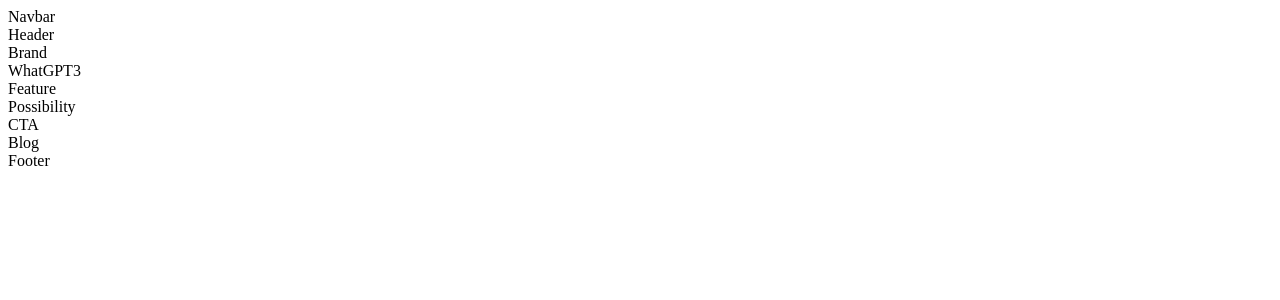
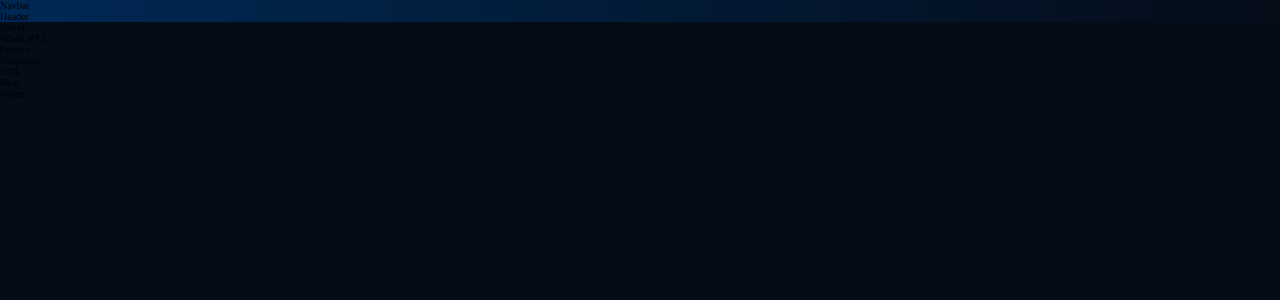
Before and after one commit to bpinazmul18/gpt3-jsm, a React (Create React App) app: page / in a window 1280 px wide. Shown: the top 300 px of the page. Built offline with nearby package versions, Linux system fonts and the light colour scheme.

Commit message:
ADD: Add Basic Style.

```diff
--- /dev/null
+++ b/src/App.css
@@ -0,0 +1,125 @@
+* {
+  margin: 0;
+  padding: 0;
+  box-sizing: border-box;
+}
+
+html {
+  font-size: 62.5%;
+  scroll-behavior: smooth;
+}
+
+body {
+  background: var(--color-bg);
+}
+
+.gradient__bg {
+  /* ff 3.6+ */
+  background: -moz-radial-gradient(
+    circle at 3% 25%,
+    rgba(0, 40, 83, 1) 0%,
+    rgba(4, 12, 24, 1) 100%
+  );
+
+  /* safari 5.1+,chrome 10+ */
+  background: -webkit-radial-gradient(
+    circle at 3% 25%,
+    rgba(0, 40, 83, 1) 0%,
+    rgba(4, 12, 24, 1) 100%
+  );
+
+  /* opera 11.10+ */
+  background: -o-radial-gradient(
+    circle at 3% 25%,
+    rgba(0, 40, 83, 1) 0%,
+    rgba(4, 12, 24, 1) 100%
+  );
+
+  /* ie 10+ */
+  background: -ms-radial-gradient(
+    circle at 3% 25%,
+    rgba(0, 40, 83, 1) 0%,
+    rgba(4, 12, 24, 1) 100%
+  );
+
+  /* global 92%+ browsers support */
+  background: radial-gradient(
+    circle at 3% 25%,
+    rgba(0, 40, 83, 1) 0%,
+    rgba(4, 12, 24, 1) 100%
+  );
+}
+
+.gradient__text {
+  background: var(--gradient-text);
+  background-clip: text;
+  -webkit-background-clip: text;
+  -webkit-text-fill-color: transparent;
+}
+
+.section__padding {
+  padding: 4rem 6rem;
+}
+
+.section__margin {
+  margin: 4rem 6rem;
+}
+
+.scale-up-center {
+  -webkit-animation: scale-up-center 0.4s cubic-bezier(0.39, 0.575, 0.565, 1)
+    both;
+  animation: scale-up-center 0.4s cubic-bezier(0.39, 0.575, 0.565, 1) both;
+}
+
+/* ----------------------------------------------
+ * Generated by Animista on 2023-2-25 21:51:59
+ * Licensed under FreeBSD License.
+ * See http://animista.net/license for more info.
+ * w: http://animista.net, t: @cssanimista
+ * ---------------------------------------------- */
+
+/**
+ * ----------------------------------------
+ * animation scale-up-center
+ * ----------------------------------------
+ */
+@-webkit-keyframes scale-up-center {
+  0% {
+    -webkit-transform: scale(0.5);
+    transform: scale(0.5);
+  }
+  100% {
+    -webkit-transform: scale(1);
+    transform: scale(1);
+  }
+}
+@keyframes scale-up-center {
+  0% {
+    -webkit-transform: scale(0.5);
+    transform: scale(0.5);
+  }
+  100% {
+    -webkit-transform: scale(1);
+    transform: scale(1);
+  }
+}
+
+@media only screen and (max-width: 700px) {
+  .section__padding {
+    padding: 4rem;
+  }
+
+  .section__margin {
+    margin: 4rem;
+  }
+}
+
+@media only screen and (max-width: 550px) {
+  .section__padding {
+    padding: 4rem 2rem;
+  }
+
+  .section__margin {
+    margin: 4rem 2rem;
+  }
+}
--- a/src/App.js
+++ b/src/App.js
@@ -9,6 +9,8 @@
   WhatGPT3,
 } from './containers'
 import { Brand, CTA, Navbar } from './components'
+
+import './App.css'
 
 const App = () => {
   return (
--- /dev/null
+++ b/src/index.css
@@ -0,0 +1,14 @@
+@import url('https://fonts.googleapis.com/css2?family=Manrope:wght@200;300;400;500;600;700;800&display=swap');
+
+:root {
+  --font-family: 'Manrope', sans-serif;
+
+  --gradient-text: linear-gradient(89.97deg, #ae67fa 1.84%, #f49867 102.67%);
+  --gradient-bar: linear-gradient(103.22deg, #ae67fa -13.86%, #f49867 99.55%);
+
+  --color-bg: #040c18;
+  --color-footer: #031b34;
+  --color-blog: #042c54;
+  --color-text: #81afdd;
+  --color-subtext: #ff8a71;
+}
--- a/src/index.js
+++ b/src/index.js
@@ -1,6 +1,8 @@
 import React from 'react'
 import ReactDOM from 'react-dom/client'
 import App from './App'
+
+import './index.css'
 
 // Create Root
 const root = ReactDOM.createRoot(document.getElementById('root'))
```
